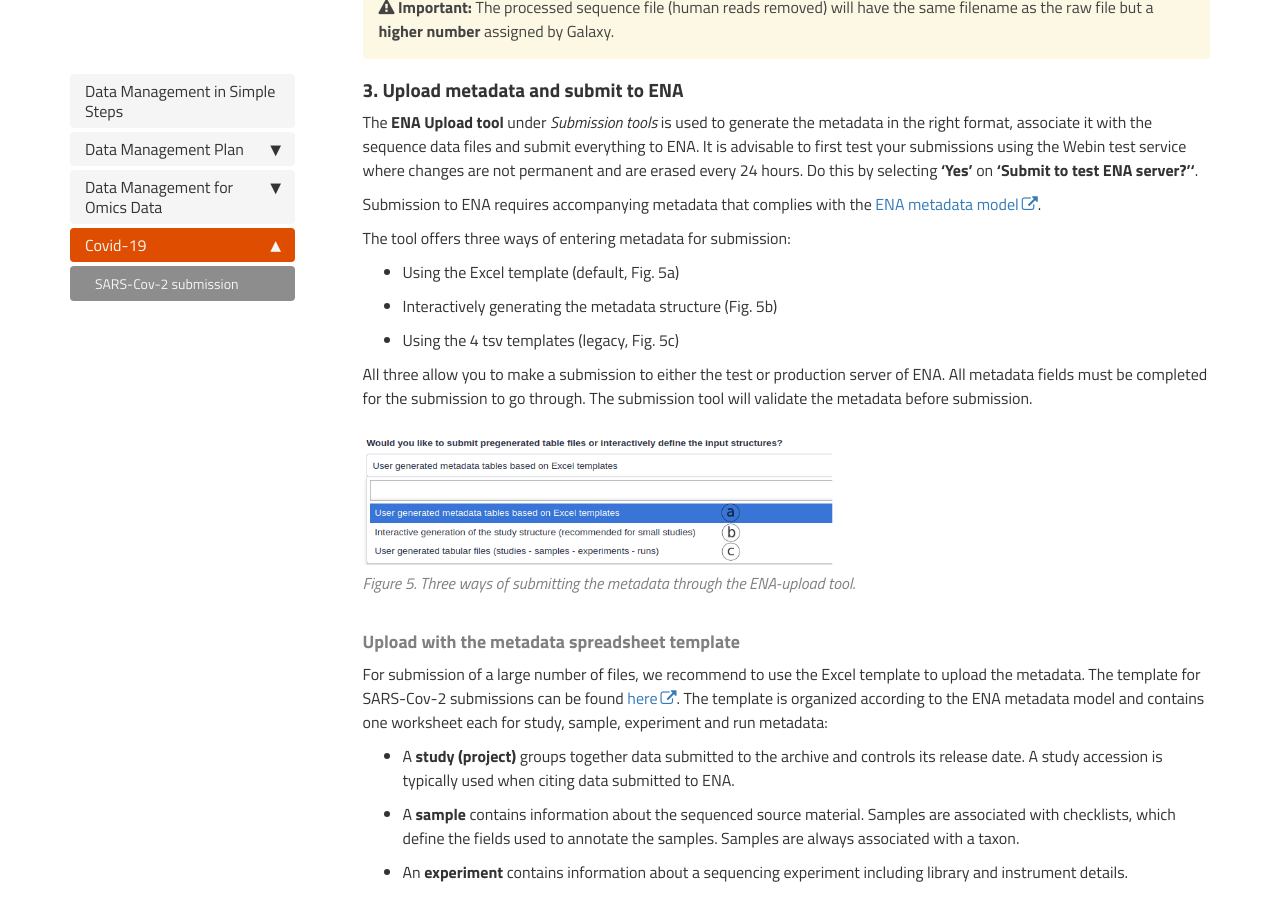
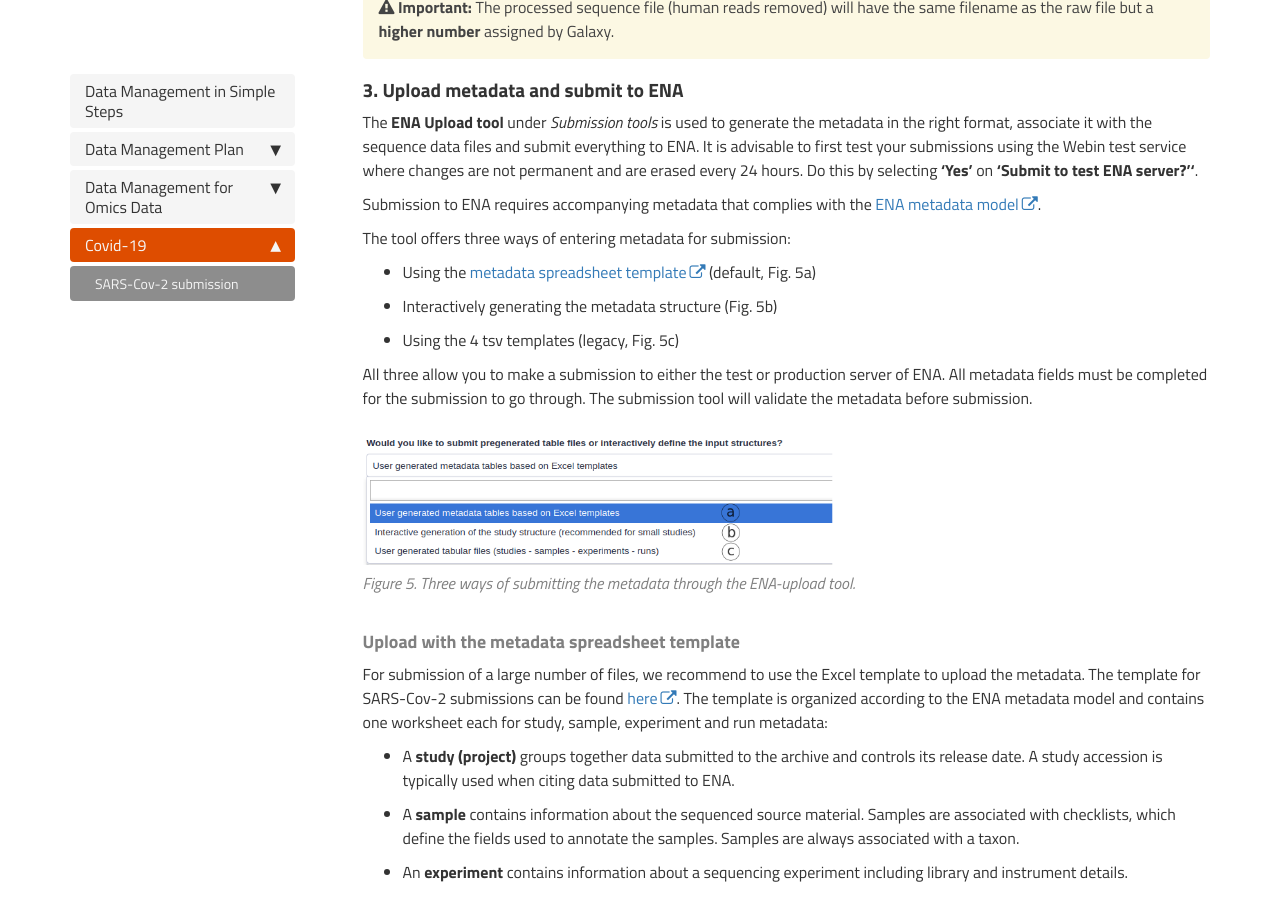
Before and after one commit to ELIXIR-Belgium/rdm-guide, a Jekyll site: the page built from pages/covid-19/sarscov2_submission.md, in a window 1280 px wide and 900 px high, scrolled down 4131 px. Built offline with Jekyll 4.4.1, drawn with Linux system fonts in a browser that asks for light colours.

Commit message:
Update sarscov2_submission.md

```diff
--- a/pages/covid-19/sarscov2_submission.md
+++ b/pages/covid-19/sarscov2_submission.md
@@ -98,7 +98,7 @@ The **ENA Upload tool** under *Submission tools* is used to generate the metadat
 Submission to ENA requires accompanying metadata that complies with the [ENA metadata model](https://ena-docs.readthedocs.io/en/latest/submit/general-guide/metadata.html).
 
 The tool offers three ways of entering metadata for submission:
-* Using the Excel template (default, Fig. 5a)
+* Using the [metadata spreadsheet template](https://drive.google.com/file/d/1dulhBEfRO56ldCnuaIhjjtNbJDxQ5K1v/view?usp=sharing) (default, Fig. 5a)
 * Interactively generating the metadata structure (Fig. 5b)
 * Using the 4 tsv templates (legacy, Fig. 5c)
 
```
